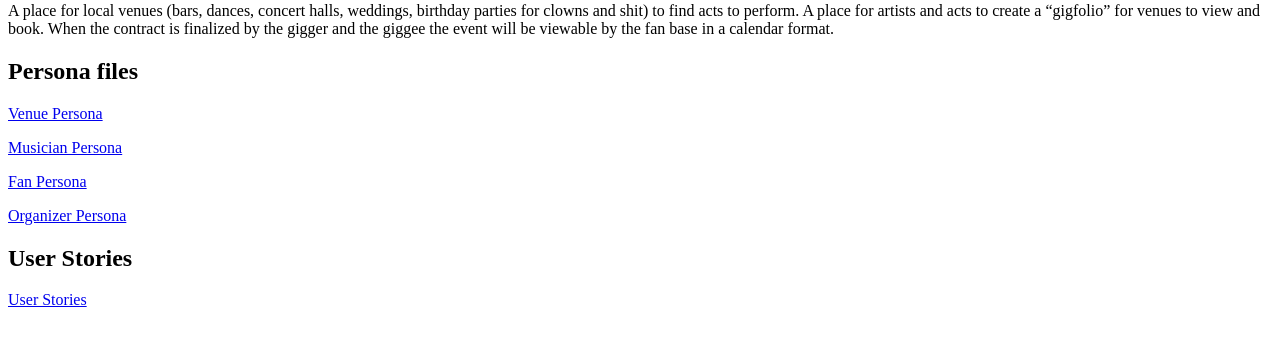
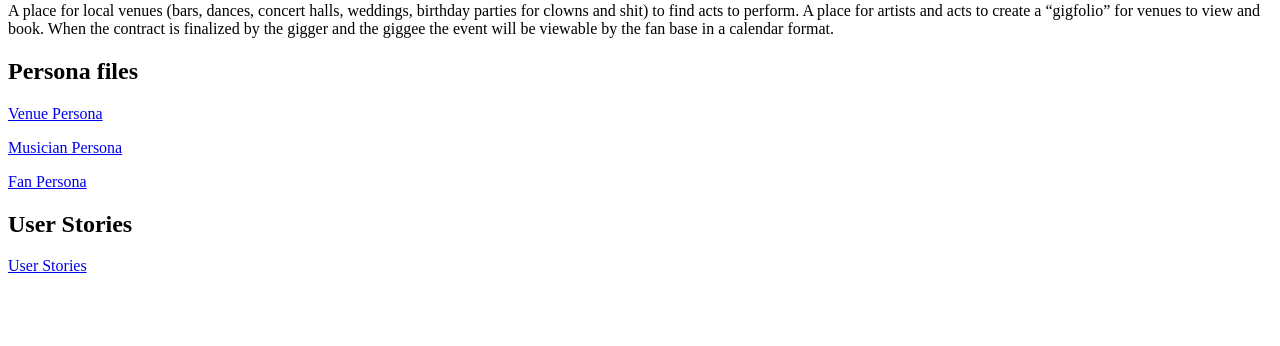
Before and after one commit to cmd-space/gighub, a PHP site: page / in a window 1280 px wide. Shown: the part 125-471 px from the top of the page. Run offline with PHP 8.4, Linux system fonts and the light colour scheme.

Commit message:
removed chris angle (orginizer) persona in index.php

```diff
--- a/epic/index.php
+++ b/epic/index.php
@@ -18,7 +18,6 @@
 			<p><a href="persona-four18-bar.php">Venue Persona</a></p>
 			<p><a href="persona-max-johnson.php">Musician Persona</a></p>
 			<p><a href="persona-david-hampton.php">Fan Persona</a></p>
-			<p><a href="persona-chris-angle.php">Organizer Persona</a></p>
 			<h2>User Stories</h2>
 			<p><a href="user-stories.php">User Stories</a></p>
 		</main>
```
